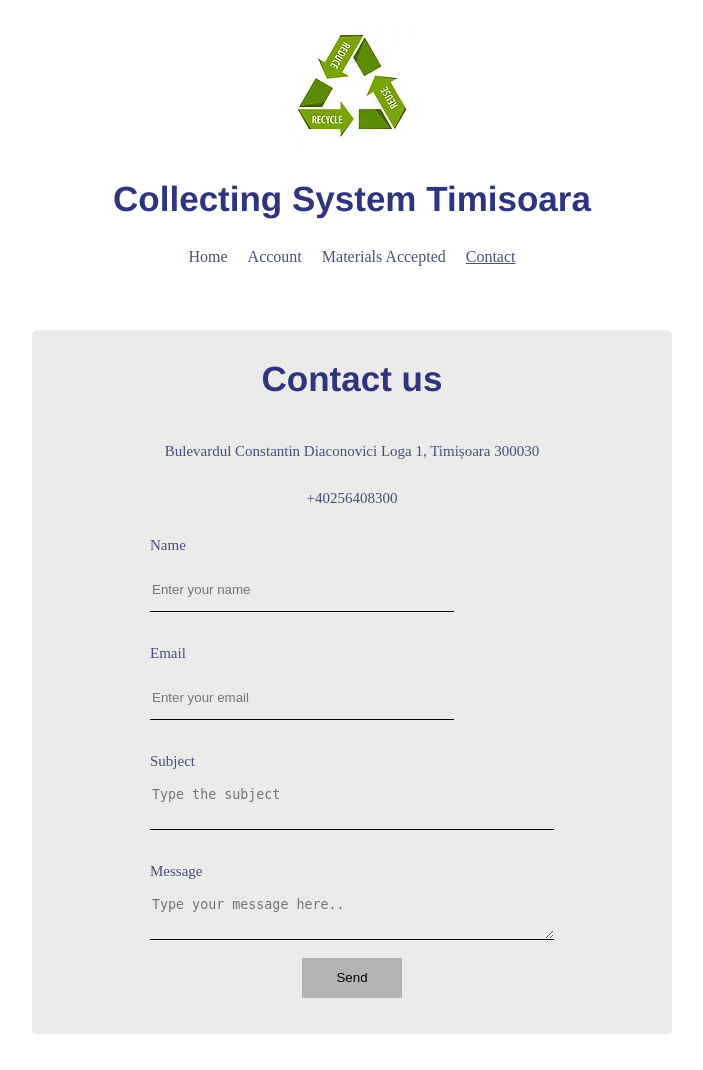
After one commit to traianrdu/CollectingSystemTimisoara, a Flask app: page /contact in a window 1280 px wide. The commit adds this page. Shown: the whole page, without its empty margins (288-991 px from the left). Run offline with Flask 2, Linux system fonts and the light colour scheme.

Commit message:
Contact, materials, sigup&signin

```diff
--- a/app.py
+++ b/app.py
@@ -9,7 +9,7 @@ from manager.JsonManager import JsonManager
 from manager.db import db_init, db
 from model.CollectingPoints import CollectingPoints
 from model.JsonDump import JsonDump
-from model.models import Users
+from model.models import Users , Contact
 from datetime import timedelta
 
 load_dotenv()
@@ -22,15 +22,57 @@ app.config['SQLALCHEMY_TRACK_MODIFICATIONS'] = False
 db_init(app)
 
 
-@app.route("/")
+@app.route("/", methods=['POST','GET'])
 def home():
-    text = ""
+    # User session for feed back, the 0 and 1 will be replaced
     if "userInSession" in session:
-        text = "Hello " + session['userInSession']
+        1
     else:
-        text = "Hello"
-    return render_template("home.html", text=text, env_key=os.getenv("GOOGLE_CLOUD_KEY"))
+        0
 
+    if request.method == "POST":
+        name = request.form['name']
+        mail = request.form['email']
+        subject = request.form['subject']
+        message = request.form['message']
+
+
+
+        saveInDB = Contact(
+            name = name,
+            mail = mail,
+            subject = subject,
+            message = message
+        )
+        db.session.add(saveInDB)
+        db.session.commit()
+
+
+
+    return render_template("home.html", env_key=os.getenv("GOOGLE_CLOUD_KEY"))
+
+@app.route("/contact", methods=['POST','GET'])
+def contact():
+    if request.method == "POST":
+        name = request.form['name']
+        mail = request.form['email']
+        subject = request.form['subject']
+        message = request.form['message']
+
+        saveInDB = Contact(
+            name = name,
+            mail = mail,
+            subject = subject,
+            message = message
+        )
+        db.session.add(saveInDB)
+        db.session.commit()
+    return render_template("contact.html")
+
+
+@app.route("/materials")
+def materials():
+    return render_template("materials.html")
 
 @app.route("/signup", methods=['POST', 'GET'])
 def signup():
@@ -99,6 +141,8 @@ def signout():
     if "userInSession" in session:
         session.pop("userInSession", None)
         return redirect(url_for("home"))
+    else:
+        return render_template("home.html")
 
 
 @app.route("/get_collecting_points", methods=['POST', 'GET'])
--- a/static/style/main.css
+++ b/static/style/main.css
@@ -67,3 +67,111 @@ h3{
   width:85%;
   margin:auto;
 }
+
+.signForm{
+  position:relative;
+  top:20%;
+  width:100%;
+  text-align: center;
+}
+.signForm form{
+  width:200px;
+  display:flex;
+  flex-direction: column;
+  gap:10px;
+  margin: auto;
+
+}
+
+.signForm input{
+  height:30px;
+}
+
+.submit{
+  width:100px;
+  margin:auto;
+}
+
+.content{
+  width:50%;
+  text-align: center;
+  margin:auto;
+  margin-top: 7%;
+}
+
+.content h2{
+  font-size: 35px;
+  font-family:'Franklin Gothic Medium', 'Arial Narrow', monospace;
+  color:#2d357d
+}
+
+.content .p{
+  color:#494e7a;
+  font-size:15px;
+}
+
+.content p{
+  line-height: 150%;
+  color: #676a6e;
+}
+
+
+.contact{
+  display:flex;
+  flex-direction: column;
+  width:50%;
+  margin:auto;
+  background-color: #ebebeb;
+  border-radius:5px ;
+  margin-top: 5%;
+}
+
+.contact form{
+  display:flex;
+  flex-direction: column;
+  text-align: left;
+  margin:auto;
+}
+
+.contact input{
+  width:300px;
+  height:40px;
+  border: none;
+  border-bottom: black 1px solid;
+  background-color: #ebebeb;
+}
+
+.contact .subject{
+  resize: none;
+  width: 400px;
+  height:40px;
+  border: none;
+  border-bottom: black 1px solid;
+  background-color: #ebebeb;
+}
+.contact .message{
+  width: 400px;
+  height:40px;
+  resize: vertical;
+  border: none;
+  border-bottom: black 1px solid;
+  background-color: #ebebeb;
+}
+
+.contact p{
+  color:#494e7a;
+  font-size:15px;
+}
+
+.contact .submit{
+  width:100px;
+  margin:auto;
+  border:none;
+  background-color: #b3b3b3;
+}
+
+.contact h2{
+  font-size: 35px;
+  font-family:'Franklin Gothic Medium', 'Arial Narrow', monospace;
+  color:#2d357d
+}
--- /dev/null
+++ b/templates/contact.html
@@ -0,0 +1,45 @@
+{% extends "base.html" %}
+
+{% block title %}Materials accepted{% endblock %}
+
+{% block body %}
+
+<div class="introduction">
+    <div class="title">
+        <img src="{{url_for('static', filename='style/photos/recycle.webp')}}" alt="Recycle image" class="recycle">
+        <h2 class="titleH2">Collecting System Timisoara</h2>
+    </div>
+
+    <div class="navbar">
+        <div class="item"><a href="/">Home</a></div>
+        <div class="item"><a href="signin">Account</a></div>
+        <div class="item"><a href="materials">Materials Accepted</a></div>
+        <div class="item"><a href="contact"><u>Contact</u></a></div>
+    </div>
+</div>
+
+<div class="contact">
+    <h2>Contact us</h2>
+    <p>Bulevardul Constantin Diaconovici Loga 1, Timișoara 300030</p>
+    <p>+40256408300</p>
+
+    <form action="#" method="POST">
+        <p>Name</p>
+        <input type="text" name="name" placeholder="Enter your name">
+        <br>
+        <p>Email</p>
+        <input type="text" name="email" placeholder="Enter your email">
+        <br>
+        <p>Subject</p>
+        <textarea type="text" name="subject" class="subject" placeholder="Type the subject"></textarea>
+        <br>
+        <p>Message</p>
+        <textarea type="text" name="message" class="message" placeholder="Type your message here.."></textarea>
+        <br>
+        <input type="submit" class="submit" value="Send">
+    </form>
+    <br><br>
+</div>
+
+<br><br>
+{% endblock %}
```
Also changed, not shown: model/models.py (+8 -0 lines), templates/home.html (+28 -9 lines), templates/materials.html (added, +27 -0 lines), templates/signin.html (+26 -3 lines), templates/signup.html (+29 -5 lines).
